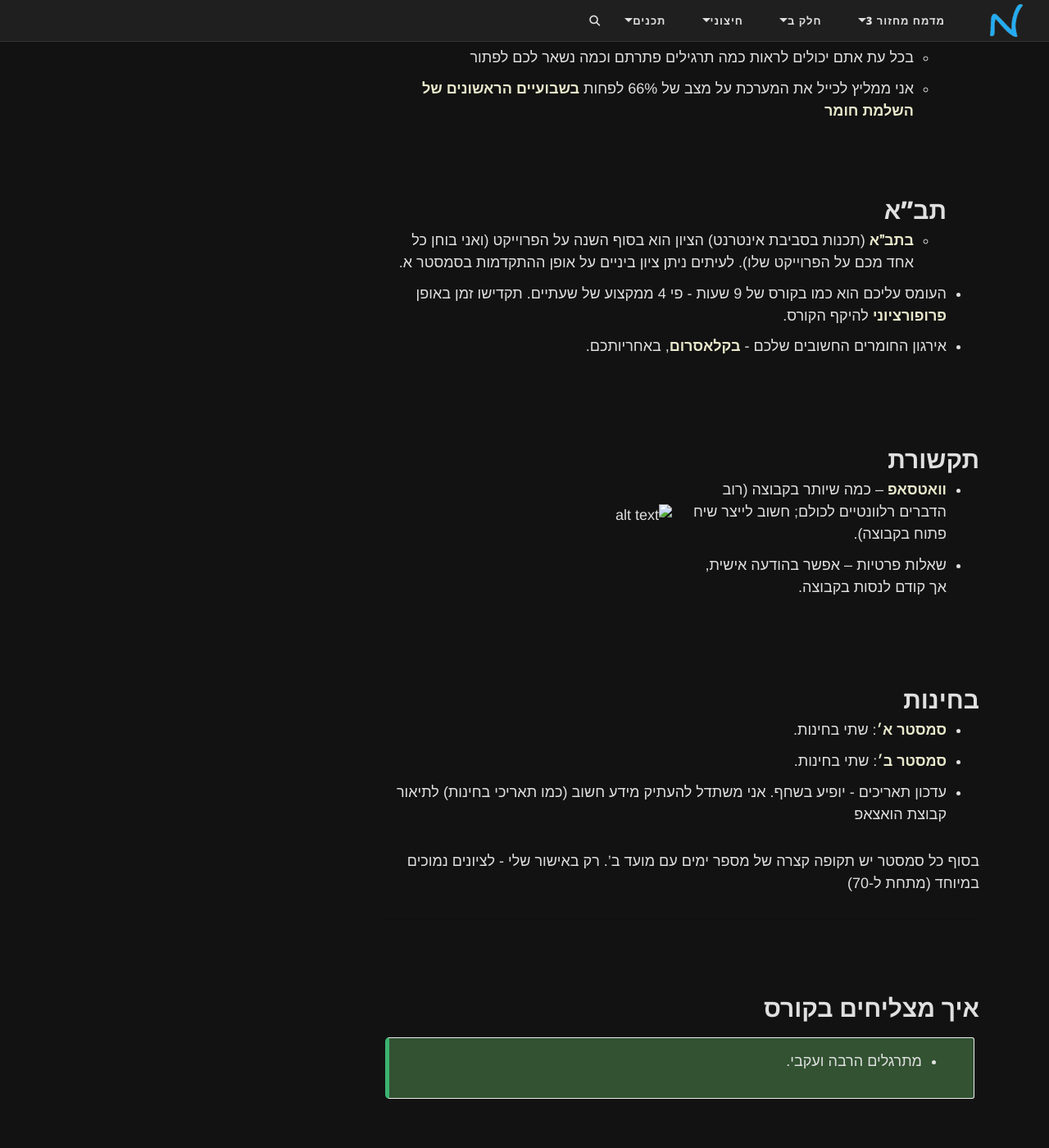
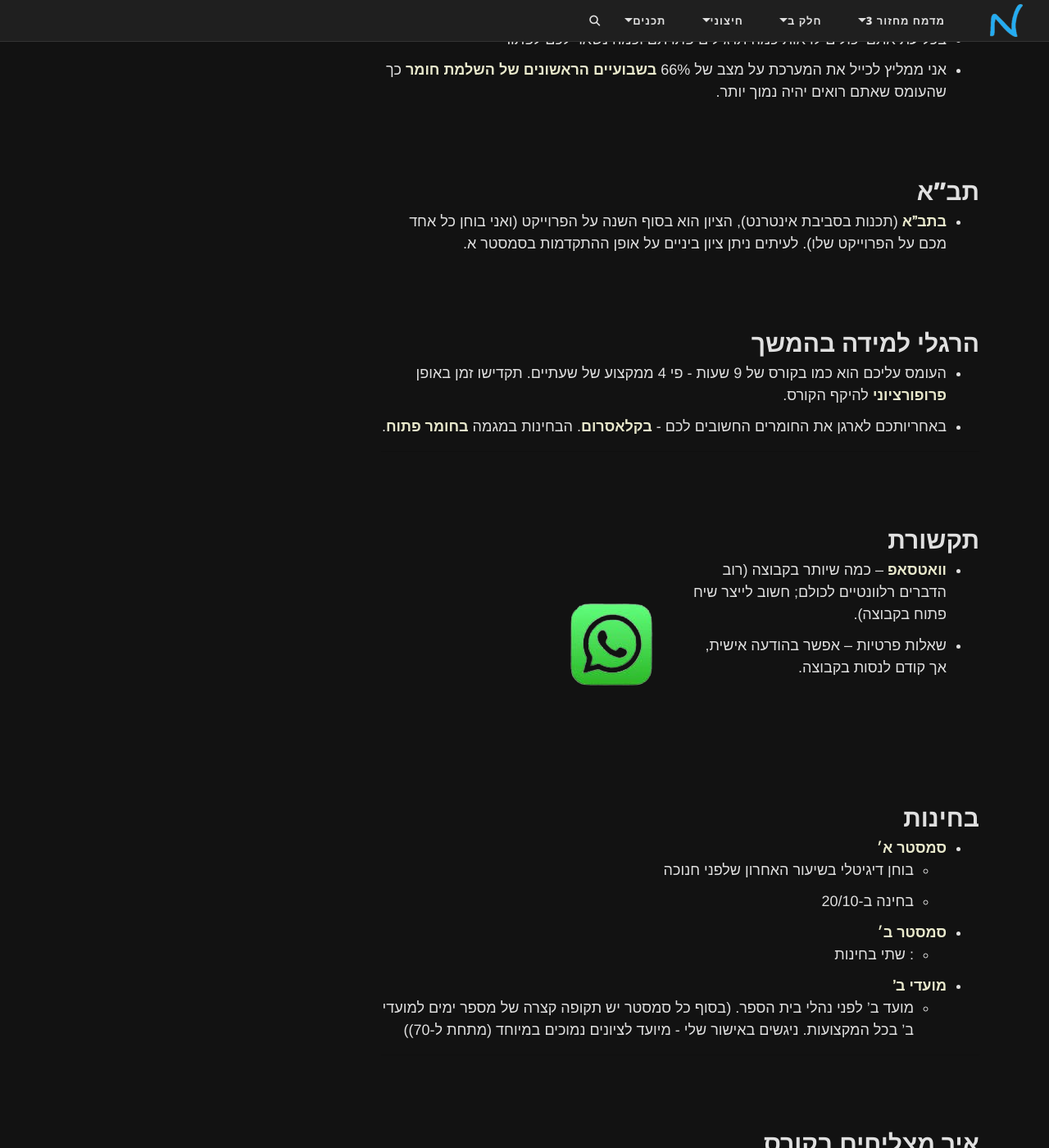
Before and after one commit to 3strategy/BeautifulYesodot, a Jekyll site: the page built from cs/0YearOpeningMerge.md, in a window 1280 px wide and 1400 px high, scrolled down 3292 px. Shown: the whole window at 82% size. Built offline with Jekyll 4.4.1, drawn with Linux system fonts in a browser that asks for light colours; comment, search, counter and statistics services are not loaded; some of the changed text lies outside the part shown.

Commit message:
מה שהספקתי למצטרפים

```diff
--- a/cs/0YearOpeningMerge.md
+++ b/cs/0YearOpeningMerge.md
@@ -16,9 +16,9 @@
 <div markdown="1" class="box-success" >
 
 {: .leafify}
-- מתחילים ביסודות המחשב, אינטנסיבי, במטרה להשלים חומר  **עד סוף חנוכה**
+- מתחילים ביסודות המחשב, אינטנסיבי, **במטרה להשלים חומר עד סוף חנוכה**.
 - בהמשך (לאחר הבחינה של 30/12) נשלים בנוסף את החומר בתכנות בסביבת אינטרנט, ונבנה פרוייקט
-- בסוף השנה תגיעו לרמת בגרות 899371. בתב"א (תכנות בסביבת אינטרנט) תגישו פרוייקט שנתי
+- בסוף השנה תגיעו לרמת בגרות **899371**. בתב"א (תכנות בסביבת אינטרנט) תגישו פרוייקט שנתי
 
 </div>
 
@@ -46,21 +46,23 @@
 ## איך נלמד עד חנוכה
 
 {: .leafify}
-- מצטרפים לשעות מיוחדות עבורכם - **בצהוב**
-- מצטרפים לשעות המגמה **בתכלת**
-- מתאמים פרטני דרך היומן האוטומטי [בקישור זה](https://calendar.app.google/q51GpUJsoR5Qhfve9) - אם תרצו
+- לומדים בשעות מיוחדות עבורכם - **בצהוב**
+- לומדים בנוסף בשעות המגמה **בתכלת**
+- מתאמים פרטני דרך היומן האוטומטי [בקישור זה](https://calendar.app.google/q51GpUJsoR5Qhfve9)
+
 ---
 
-![לוז](/assets/img/tempSchedule.png)
+![לוז](/assets/img/Opening/tempSchedule.png)
 
 ## איך / האם נלמד בחנוכה בזום? עדיין לא סיימתי לחשוב על זה
-⟶נחשוב יחד
+- להצליח עד חנוכה - לא כל כך ריאלי.  ⟵  כיוון שזה קצר מדי - נמשיך **גם בחנוכה** וקצת אחרי
+- ⟵ נחשוב יחד ואם תסכימו, נתאם זום לחנוכה (ניתן גם ללמוד לבד)
 
 
 ## חומרי לימוד
-- **אתר קורס**:**[יסודות.שלי.com](https://יסודות.שלי.com/cs/Chapter1)**
+- **אתר קורס**:**[יסודות.שלי.com](https://יסודות.שלי.com/cs/Chapter1)**. הקלטות זמינות מהקיץ שיכולות לעזור בלמידה עצמית.
 - Code Classroom מערכת לבדיקת ש.ב. באתר [הגשות.שלי.com](https://הגשות.שלי.com/)
-– חומרי הלימוד המלווים: **[campus.il יסודות המחשב](https://courses.campus.gov.il/courses/course-v1:MoE+EDU_Matric_ComputerScienceA_HE+2023_1/course/)**
+- חומרי הלימוד המלווים: **[campus.il יסודות המחשב](https://courses.campus.gov.il/courses/course-v1:MoE+EDU_Matric_ComputerScienceA_HE+2023_1/course/)**
 - **ספרים**: "מבט לחלונות" – _אנחנו מסתדרים בלעדיהם_.
 
 
@@ -75,20 +77,25 @@
 - לעיתים רחוקות - הגשות בגוגל קלאסרום
 
 ## קצב השלמת החומר:
+
+{: .leafify}
 - יש לתכנן קצב של 20-25 שאלות בשבוע ב-3 השבועות הקרובים
-- וקצב מוגבר של כ-40 ש' בחנוכה. **אני אבקש שתקבלו פטורים מסויימים מעבודת חנוכה באופן חריג**
+- קצב מוגבר של כ-40 ש' בחנוכה
+- **אני אבקש שתקבלו פטורים מסויימים מעבודת חנוכה באופן חריג** עדיין לא יודע לגבי זה.
 
-- **ציון ש.ב.:**
-  - אני מודד ומסתכל על כמה הגשתם. קל להעתיק - **אל תעשו זאת**
-  - הסטטוס מתפרסם במשוב, אחת לכמה שבועות. – חשוב לתרגל באופן שוטף ורציף. וחשוב לסגור את הפער כמה שיותר מהר
-  - בכל עת אתם יכולים לראות כמה תרגילים פתרתם וכמה נשאר לכם לפתור
-  - אני ממליץ לכייל את המערכת על מצב של 66% לפחות **בשבועיים הראשונים של השלמת חומר**
 
-  ## תב"א
-  - **בתב"א** (תכנות בסביבת אינטרנט) הציון הוא בסוף השנה על הפרוייקט (ואני בוחן כל אחד מכם על הפרוייקט שלו). לעיתים ניתן ציון ביניים על אופן ההתקדמות בסמסטר א.
+## **ציון ש.ב.:**
+- אני מודד ומסתכל על כמה הגשתם. קל להעתיק - **אל תעשו זאת**
+- הסטטוס מתפרסם במשוב, אחת לכמה שבועות. – חשוב לתרגל באופן שוטף ורציף. וחשוב לסגור את הפער כמה שיותר מהר
+- בכל עת אתם יכולים לראות כמה תרגילים פתרתם וכמה נשאר לכם לפתור
+- אני ממליץ לכייל את המערכת על מצב של 66% **בשבועיים הראשונים של השלמת חומר**  כך שהעומס שאתם רואים יהיה נמוך יותר.
+
+## תב"א
+- **בתב"א** (תכנות בסביבת אינטרנט), הציון הוא בסוף השנה על הפרוייקט (ואני בוחן כל אחד מכם על הפרוייקט שלו). לעיתים ניתן ציון ביניים על אופן ההתקדמות בסמסטר א.
+
+## הרגלי למידה בהמשך
 - העומס עליכם הוא כמו בקורס של 9 שעות - פי 4 ממקצוע של שעתיים. תקדישו זמן באופן **פרופורציוני** להיקף הקורס.
-- אירגון החומרים החשובים שלכם - **בקלאסרום**, באחריותכם.
-
+- באחריותכם לארגן את החומרים החשובים לכם - **בקלאסרום**. הבחינות במגמה **בחומר פתוח**.
 
 ---
 
@@ -104,16 +111,22 @@
 </div>
 <div markdown="1" class="column">
 <!-- תמונה מוצעת: אייקון/לוגו WhatsApp -->
-![alt text](image-6b.png)
+![alt text](/assets/img/Opening/image-6b.png)
 </div>
 </div>
 
 ## בחינות
-- **סמסטר א׳**: שתי בחינות.
-- **סמסטר ב׳**: שתי בחינות.
-- עדכון תאריכים - יופיע בשחף. אני משתדל להעתיק מידע חשוב (כמו תאריכי בחינות) לתיאור קבוצת הואצאפ
+- **סמסטר א׳**
+  - בוחן דיגיטלי בשיעור האחרון שלפני חנוכה
+  - בחינה ב-20/10
 
-בסוף כל סמסטר יש תקופה קצרה של מספר ימים עם מועד ב'. רק באישור שלי - לציונים נמוכים במיוחד (מתחת ל-70)
+- **סמסטר ב׳**
+  - : שתי בחינות
+
+- **מועדי ב'**
+  - מועד ב' לפני נהלי בית הספר.  (בסוף כל סמסטר יש תקופה קצרה של מספר ימים למועדי ב' בכל המקצועות. ניגשים באישור שלי - מיועד לציונים נמוכים במיוחד (מתחת ל-70))
+
+
 
 
 ---
@@ -146,11 +159,16 @@
 </div>
 ---
 
-## תמיכת מורה ושעות עזר
-- שעות פרטניות/תמיכה יתואמו ויעודכנו בהמשך (יפורסם בקבוצה).
+## מעטפת מבית הספר וממני להשתלבות מהירה ומוצלחת
+
+{: .leafify}
+- שעות רק עבורכם - כפי שהראיתי במערכת שלעיל
+- בימי שני - בד"כ - עזרה מתלמיד ותלמידת יא' שמגיעים לשיעור
+- בימי שלישי - עזרה מתלמידת יא' שתגיע לעזור עד חנוכה
+- שעות פרטניות/תמיכה (הרחבתי את השעות שלי באופן זמני)
 
 
-![alt text](image-7b.png)
+![alt text](/assets/img/Opening/image-7b.png)
 
 
 
```
Also changed, not shown: other parts of cs/0YearOpeningMerge.md (+6 -6 lines), cs/0YearOpening.md (+3 -3 lines), assets/img/Opening/image-11.png (renamed from cs/image-11.png), assets/img/Opening/image-6b.png (renamed from cs/image-6b.png), assets/img/Opening/image-7b.png (renamed from cs/image-7b.png), assets/img/Opening/tempSchedule.png (renamed from assets/img/tempSchedule.png).
